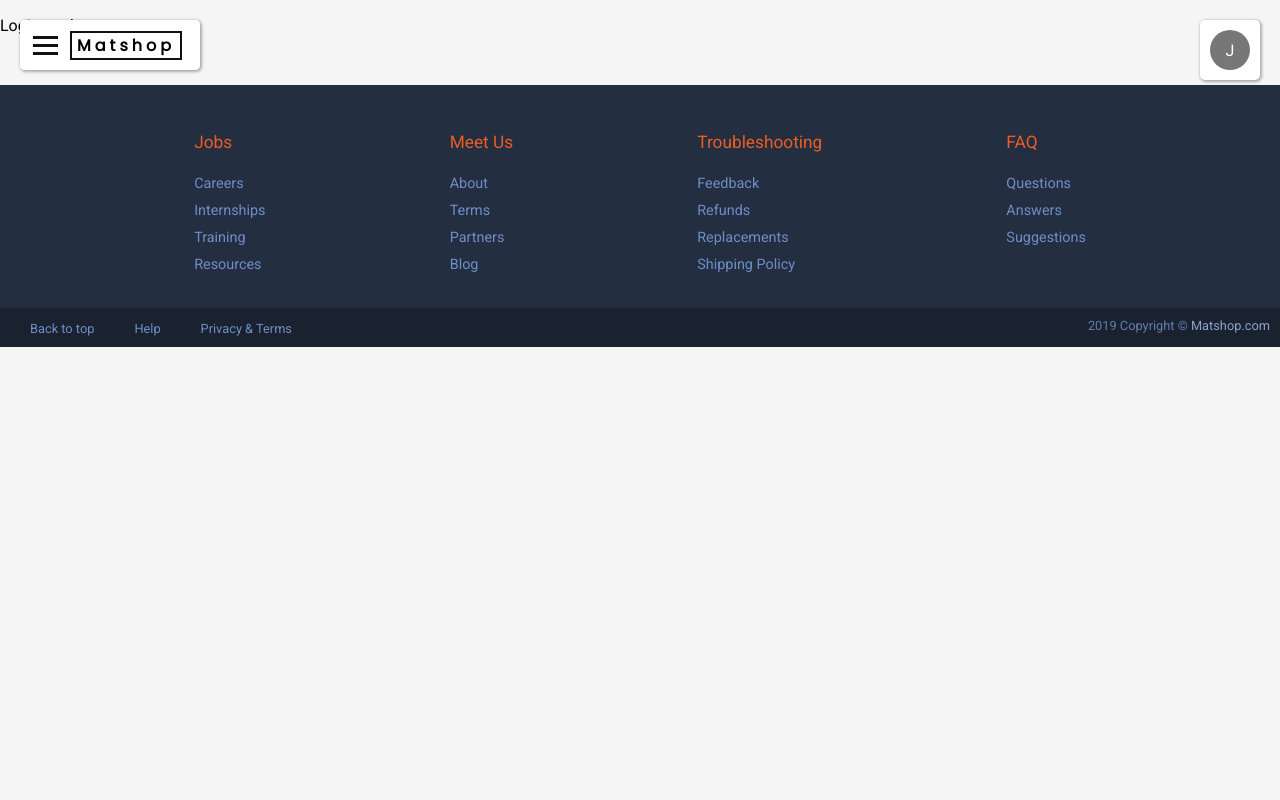
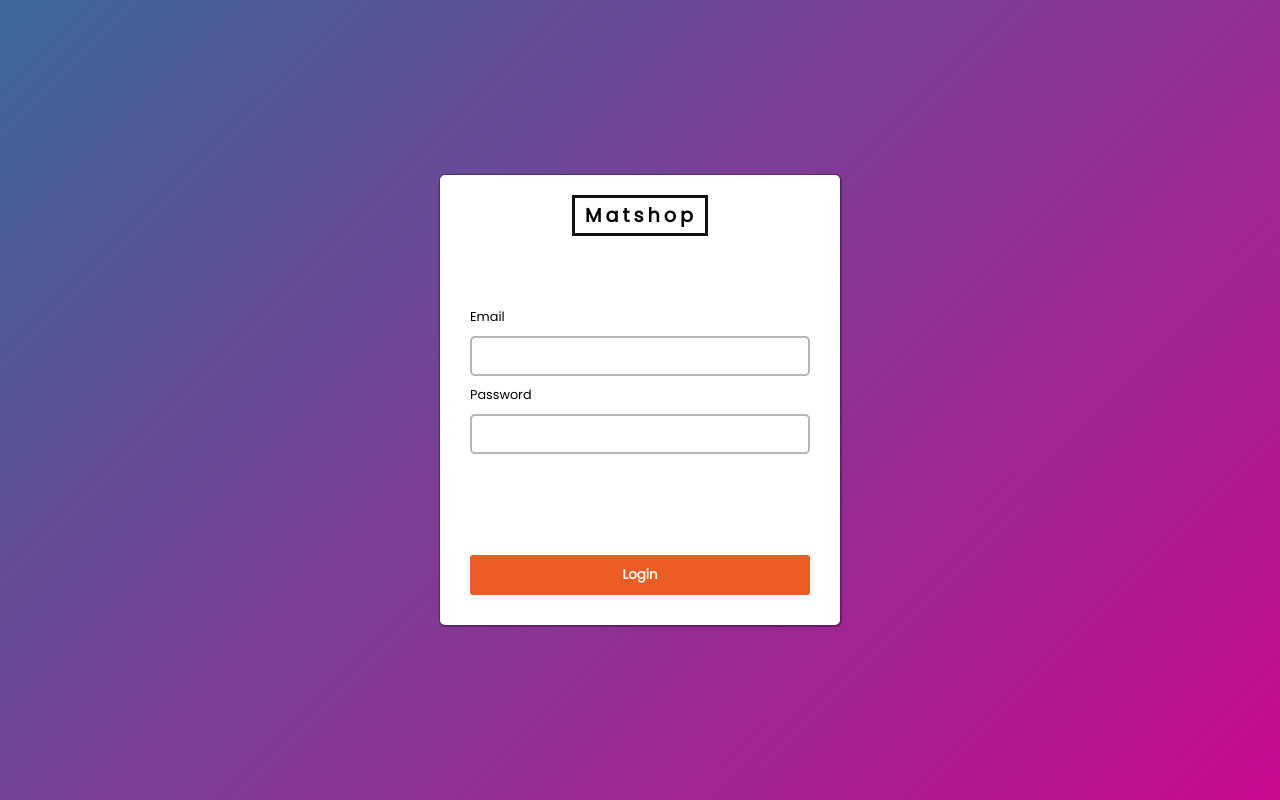
Before and after one commit to jasonwj96/matshop, a React (Create React App) app: page /Login in a window 1280 px wide. Built offline with nearby package versions, Linux system fonts and the light colour scheme.

Commit message:
Added a login form

```diff
--- a/src/App.jsx
+++ b/src/App.jsx
@@ -2,25 +2,19 @@ import React from "react";
 import "./App.scss";
 import { BrowserRouter, Route, Switch } from "react-router-dom";
 import Landing from "./components/landing";
-import Navbar from "./components/navbar";
-import Footer from "./components/footer";
+
 import Login from "./components/login";
 import NotFound from "./components/notfound";
-import Statusbar from "./components/statusbar";
 
 const App = () => {
   return (
     <BrowserRouter>
-      <div>
-        <Navbar />
-        <Statusbar />
-        <Switch>
-          <Route path="/" component={Landing} exact />
-          <Route path="/Login" component={Login} />
-          <Route component={NotFound} />
-        </Switch>
-        <Footer />
-      </div>
+      <Switch>
+        <Route path="/" component={Landing} exact />
+        <Route path="/Home" component={Landing} />
+        <Route path="/Login" component={Login} />
+        <Route component={NotFound} />
+      </Switch>
     </BrowserRouter>
   );
 };
--- a/src/components/landing.jsx
+++ b/src/components/landing.jsx
@@ -2,6 +2,9 @@ import React, { Component } from "react";
 import "./landing.scss";
 import LandingSection from "./landingSection";
 import apiPath from "../config";
+import Navbar from "./navbar";
+import Statusbar from "./statusbar";
+import Footer from "./footer";
 
 export default class Landing extends Component {
   constructor(props) {
@@ -26,6 +29,9 @@ export default class Landing extends Component {
 
   render() {
     return (
+      <div>
+        <Navbar />
+        <Statusbar />
         <div className="landing">
           <div className="cover">
             <div className="overlay">
@@ -66,6 +72,8 @@ export default class Landing extends Component {
             />
           )}
         </div>
+        <Footer />
+      </div>
     );
   }
 }
--- a/src/components/login.jsx
+++ b/src/components/login.jsx
@@ -2,10 +2,25 @@ import React, { Component } from "react";
 import "./login.scss";
 
 export default class Login extends Component {
+  loginUser = () => {};
+
   render() {
     return (
-      <div>
-        <p>Login works</p>
+      <div className="login-container">
+        <div className="login-panel">
+          <div className="logo">Matshop</div>
+          <form onSubmit={this.loginUser}>
+            <label htmlFor="email">Email</label>
+            <input type="email" name="email" />
+
+            <label htmlFor="password">Password</label>
+            <input type="password" name="password" />
+          </form>
+          <div className="login-footer">
+            {/* <button className="register">Register</button> */}
+            <button className="login">Login</button>
+          </div>
+        </div>
       </div>
     );
   }
--- a/src/components/login.scss
+++ b/src/components/login.scss
@@ -1 +1,105 @@
 @import "../styles/styles";
+
+body {
+  background: linear-gradient(135deg, #3d6899 0%, #c6098e 100%);
+  // background-color: #f3f3f3;
+}
+
+.login-container {
+  display: flex;
+  align-items: center;
+  justify-content: center;
+  height: 100vh;
+  width: 100vw;
+
+  .login-panel {
+    box-sizing: border-box;
+    display: flex;
+    padding: 20px 10px 10px 10px;
+    align-content: center;
+    flex-flow: column;
+    border-radius: 5px;
+    margin: 10px;
+    width: 100%;
+    max-width: 400px;
+    height: 450px;
+    background-color: #fff;
+    box-shadow: #00000052 0.5px 0.5px 1px 1.5px;
+    justify-content: space-between;
+
+    transition: 0.2s box-shadow ease-in-out;
+
+    .logo {
+      width: 110px;
+      font-family: "Poppins";
+      font-size: 1.2em;
+      display: flex;
+      align-items: center;
+      border: #111 3px solid;
+      height: 15px;
+      padding: 10px;
+      font-weight: bold;
+      align-self: center;
+      letter-spacing: 4px;
+    }
+
+    form {
+      padding: 0px 20px;
+      display: flex;
+      flex-flow: column;
+      width: auto;
+
+      label {
+        font-family: "Poppins";
+        font-size: 0.8em;
+      }
+
+      input {
+        font-family: "Poppins";
+        width: auto;
+        height: 40px;
+        border: #b6b6b6 2px solid;
+        margin: 10px 0px;
+        border-radius: 5px;
+        outline: none;
+        padding: 5px 10px;
+        box-sizing: border-box;
+      }
+    }
+
+    .login-footer {
+      padding: 10px;
+      display: flex;
+      // justify-content: space-between;
+      justify-content: center;
+
+      .register {
+        background-color: #e4e4e4;
+        color: #111;
+
+        &:hover {
+          background-color: #a5a5a5;
+        }
+      }
+
+      .login {
+        background-color: #eb5d24;
+        color: #fff;
+      }
+
+      button {
+        cursor: pointer;
+        font-family: "Poppins";
+        margin: 10px;
+        width: 100%;
+        height: auto;
+        border: none;
+        outline: none;
+        border-radius: 3px;
+        padding: 10px;
+        font-weight: bold;
+        transition: 0.2s background-color ease-in-out;
+      }
+    }
+  }
+}
```
Lines whose indentation alone changed are shown as unchanged.
